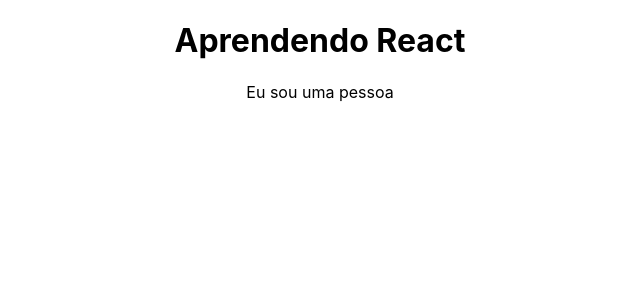
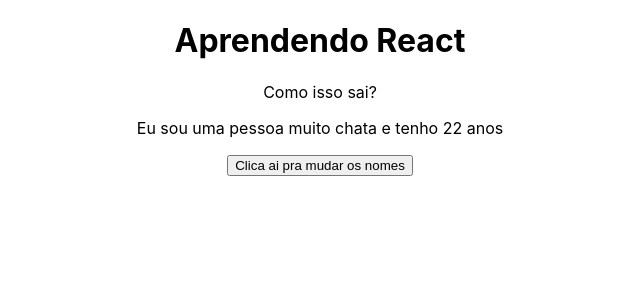
Before and after one commit to Andreabenf/AprendendoReact, a React (Create React App) app: page / in a window 1280 px wide. Shown: the top 300 px of the page, without its empty margins (320-960 px from the left). Built offline with nearby package versions, Linux system fonts and the light colour scheme.

Commit message:
Mudando a class App pra ter states

```diff
--- a/src/App.js
+++ b/src/App.js
@@ -3,11 +3,20 @@
 import Pessoa from './Pessoa/Pessoa'
 
 class App extends Component {
+  state = {
+    persons: [
+      {carac: 'chata', age: 28},
+      {carac: 'feia', age: 22},
+      {carac: 'gorda', age: 12},
+      {carac: 'troxa', age: 34}
+    ]
+  }
   render() {
     return (
       <div className="App">
         <h1>Aprendendo React</h1>
-        <Pessoa />
+        <Pessoa carac={this.state.persons[Math.floor(Math.random()*this.state.persons.length)].carac} age={this.state.persons[Math.floor(Math.random()*this.state.persons.length)].age}>Como isso sai?</Pessoa>
+        <button>Clica ai pra mudar os nomes</button>
       </div>
     );
   }
--- a/src/Pessoa/Pessoa.js
+++ b/src/Pessoa/Pessoa.js
@@ -1,10 +1,15 @@
 import React from 'react';
 /* Na sua forma mais simples, um componente eh uma
     funcao que retorna um .jsx*/
+// props eh um objeto que recebemos como argumento
 
-const pessoa = () => {
-    return <p>Eu sou uma pessoa</p>
-
+const pessoa = (props) => {
+    return(
+        <div>
+            <p>{props.children}</p>
+            <p>Eu sou uma pessoa muito {props.carac} e tenho {props.age} anos</p>
+        </div>
+    )
 }
 
 export default pessoa;
```
